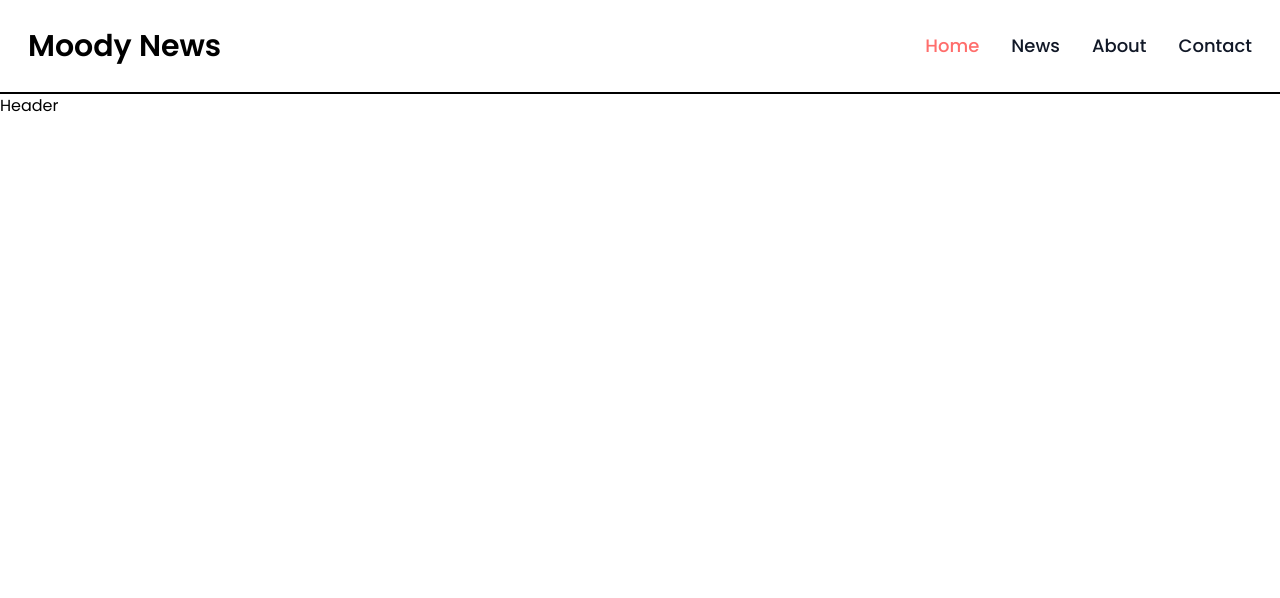
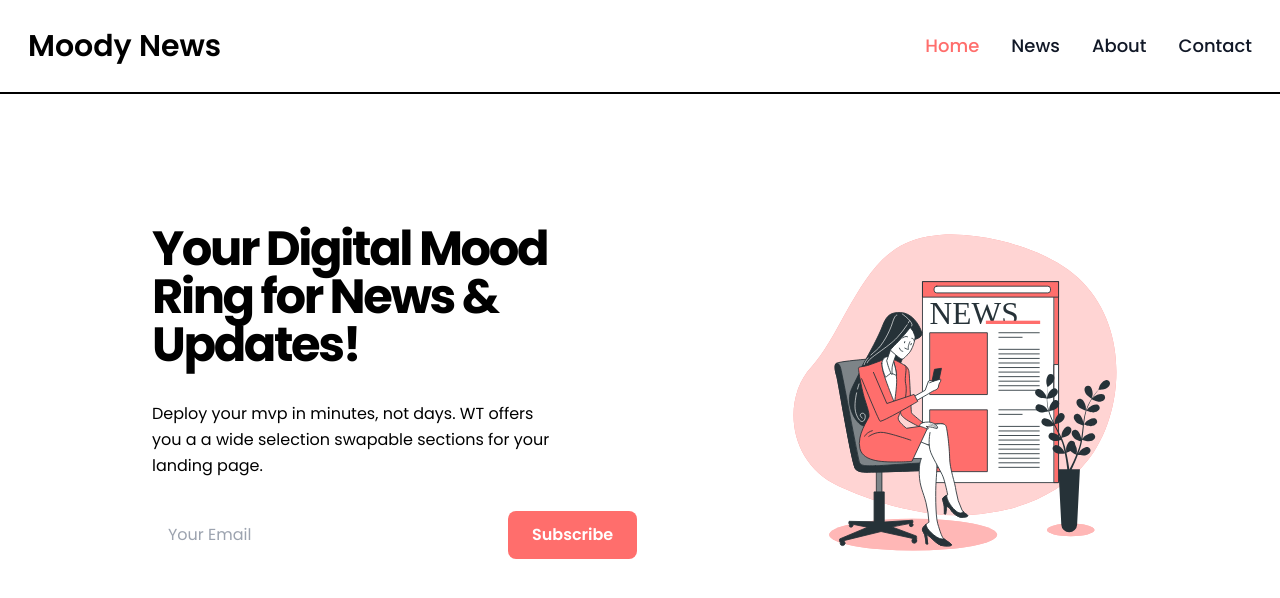
Before and after one commit to sarthaksarangi/moody-news, a React (Vite) app: page / in a window 1280 px wide. Shown: the top 598 px of the page. Built offline with nearby package versions, Linux system fonts and the light colour scheme; a web font is replaced by a local one.

Commit message:
Potential header

```diff
--- a/src/App.jsx
+++ b/src/App.jsx
@@ -3,7 +3,9 @@ import Header from "./components/Header";
 function App() {
   return (
     <>
-      <Header />
+      <div className=" mx-auto ">
+        <Header />
+      </div>
     </>
   );
 }
--- a/src/components/Header.jsx
+++ b/src/components/Header.jsx
@@ -1,5 +1,46 @@
+import newsLogo from "../assets/newsLogo.svg";
 const Header = () => {
-  return <>Header</>;
+  return (
+    <>
+      <section class="text-blueGray-700 bg-white mt-5 ml-10">
+        <div class="container flex flex-col items-center px-5 py-16 mx-auto  md:flex-row lg:px-28">
+          <div class="flex flex-col items-start w-full pt-0 mb-16 text-left  lg:flex-grow md:w-1/2 xl:mr-20 md:pr-24 md:mb-0">
+            <h1 class="mb-8 text-2xl font-black tracking-tighter text-black  md:text-5xl title-font">
+              {" "}
+              Your Digital Mood Ring for News & Updates!{" "}
+            </h1>
+            <p class="mb-8 text-base leading-relaxed text-left text-blueGray-600">
+              {" "}
+              Deploy your mvp in minutes, not days. WT offers you a a wide
+              selection swapable sections for your landing page.{" "}
+            </p>
+            <div class="flex flex-col w-full gap-2 md:justify-start md:flex-row">
+              <input
+                class="flex-grow w-full px-4 py-3 mb-4 text-base text-black transition ease-in-out transform rounded-lg  duration-650 lg:w-auto bg-blueGray-200 focus:outline-none focus:border-purple-500 sm:mb-0 focus:bg-white focus:shadow-outline focus:ring-2 ring-offset-current ring-offset-2"
+                placeholder="Your Email"
+                type="email"
+              />
+              <button class="flex items-center px-6 py-3 mt-auto font-semibold text-white transition duration-500 ease-in-out transform bg-button rounded-lg  hover:bg-secondary focus:shadow-outline focus:outline-none focus:ring-2 ring-offset-current ring-offset-2">
+                {" "}
+                Subscribe{" "}
+              </button>
+            </div>
+            {/* <p class="w-full mt-2 mb-8 text-sm text-left text-blueGray-600">
+              {" "}
+              I got 99 problems and blocks ain't one.{" "}
+            </p> */}
+          </div>
+          <div class="w-full lg:w-5/6 lg:max-w-lg md:w-1/2">
+            <img
+              class="object-cover object-center rounded-lg"
+              alt="hero"
+              src={newsLogo}
+            />
+          </div>
+        </div>
+      </section>
+    </>
+  );
 };
 
 export default Header;
```
Also changed, not shown: src/assets/newsLogo.svg (renamed from src/assets/News-bro.svg).
